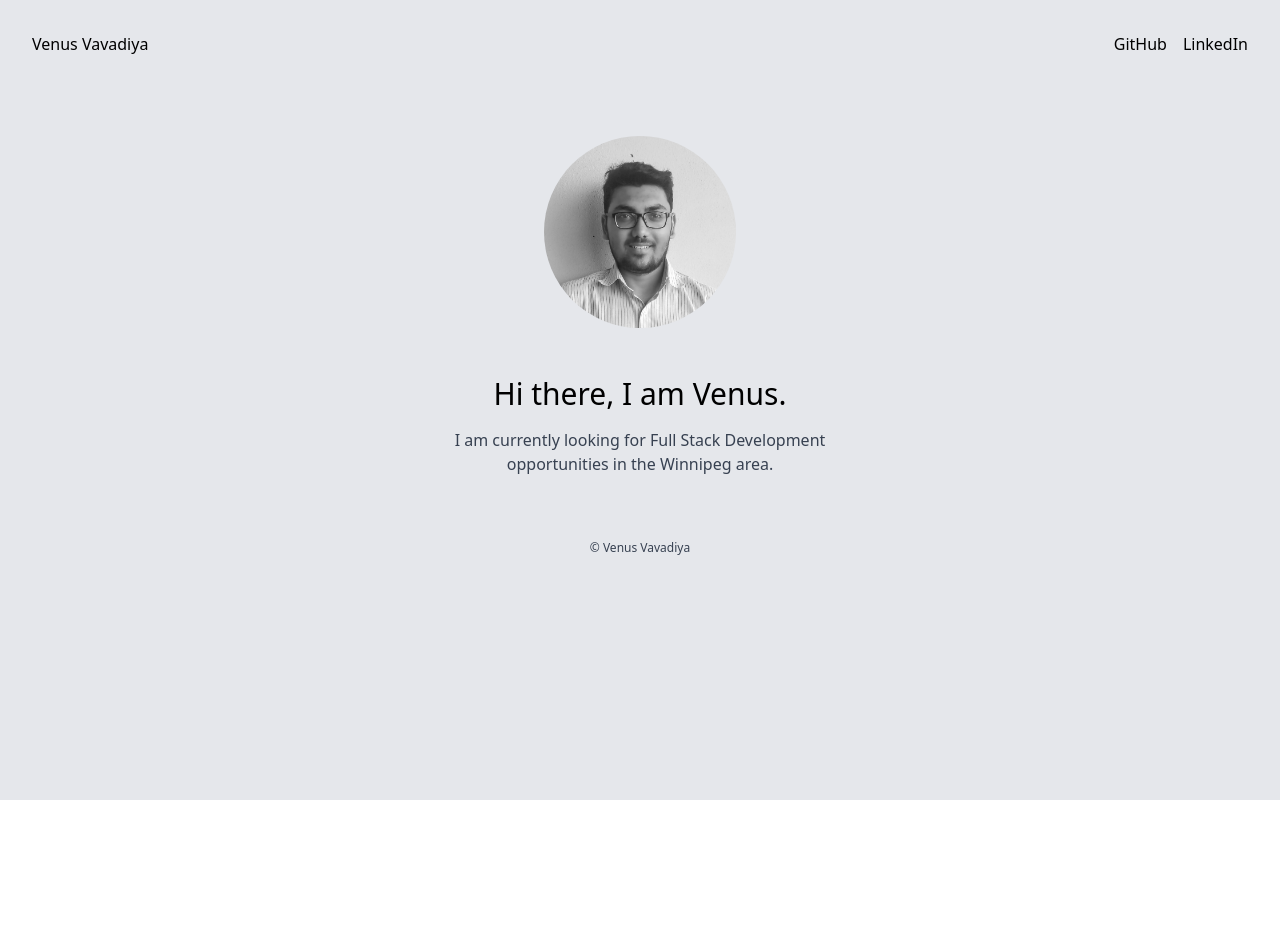
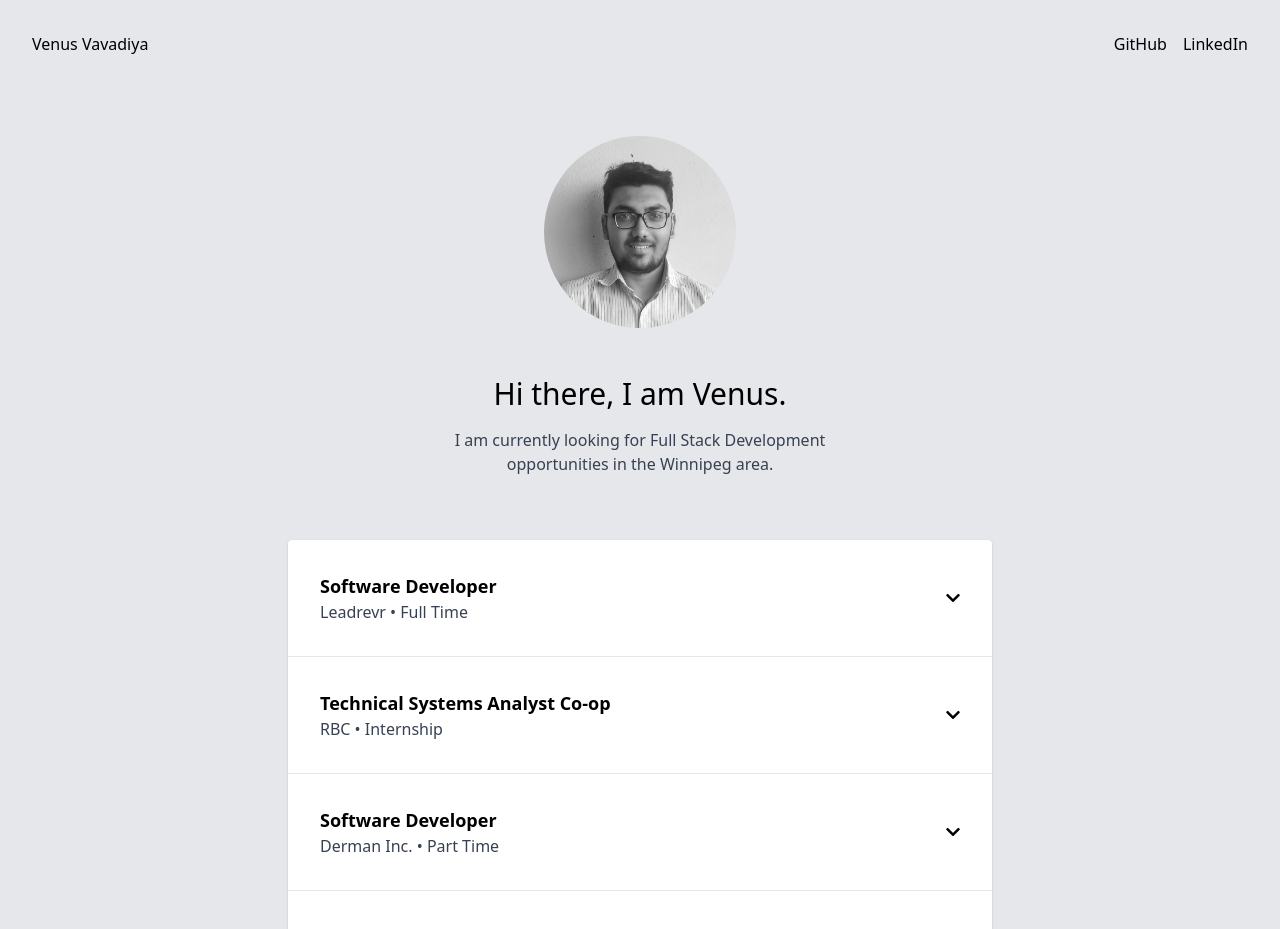
Before and after one commit to venusvavadiya/venusvavadiya.github.io, a Next.js app: page / in a window 1280 px wide. Shown: the top 929 px of the page. Before the commit the page ends 800 px from the top, so only its background shows below. Built offline with nearby package versions, Linux system fonts and the light colour scheme.

Commit message:
Experiences added

```diff
--- a/pages/index.jsx
+++ b/pages/index.jsx
@@ -1,10 +1,76 @@
 import React from "react";
 import PageLayout from "../layouts/Page";
 import Intro from "../components/Intro";
+import ContentBox, { ContentHeader, ContentList } from "../components/ContentBox";
+
+const experiences = [
+  {
+    title: "Software Developer",
+    subtitle: "Leadrevr • Full Time",
+    items: [
+      "Designed and built a SASS lead generation tool for used car dealerships.",
+      "Built frontend for inventory management in React.",
+      "Developed backend API using Python and MongoDB.",
+      "Developed automated ad publishing using Python.",
+      "Built various scraping projects to collect automotive data using Python",
+    ],
+  },
+
+  {
+    title: "Technical Systems Analyst Co-op",
+    subtitle: "RBC • Internship",
+    items: [
+      "Verified the data and documentation of web services across teams.",
+      "Built a proof-of-concept of an internal application for testing in Node.js.",
+      "Created and documented stored procedures in T-SQL for the backup and restore.",
+      "Built solutions through automation that can make developers productive.",
+    ],
+  },
+
+  {
+    title: "Software Developer",
+    subtitle: "Derman Inc. • Part Time",
+    items: [
+      "Architected the entire web application with my team.",
+      "Built features and implemented business logic.",
+      "Guided and helped the team whenever and wherever required.",
+      "Collaborated with a remote developer.",
+      "Completed the project on time and budget.",
+    ],
+  },
+
+  {
+    title: "Programmer Co-op",
+    subtitle: "Renegade Digital Media Inc. • Internship",
+    items: [
+      "Built designs provided by the Lead Designer.",
+      "Came up with a scalable and clean solution for functionality in the client's application.",
+      "Learned as much as possible from my mentor.",
+      "Updated and maintained data for current applications.",
+      "Contributed by taking a design initiative on one of the applications.",
+      "Achieved Veeva certification for the company."
+    ],
+  },
+];
 
 const IndexPage = () => (
   <PageLayout>
     <Intro />
+
+    <div className="max-w-3xl mx-auto py-8 md:px-8">
+      <div className="bg-white md:rounded md:shadow">
+        {experiences.map(({ title, subtitle, items }) => (
+          <div key={title} className="border-b">
+            <ContentBox header={(
+              <ContentHeader {...{title, subtitle}}/>
+            )}>
+              <ContentList items={items} />
+            </ContentBox>
+          </div>
+        ))}
+      </div>
+    </div>
+
   </PageLayout>
 );
 
```
